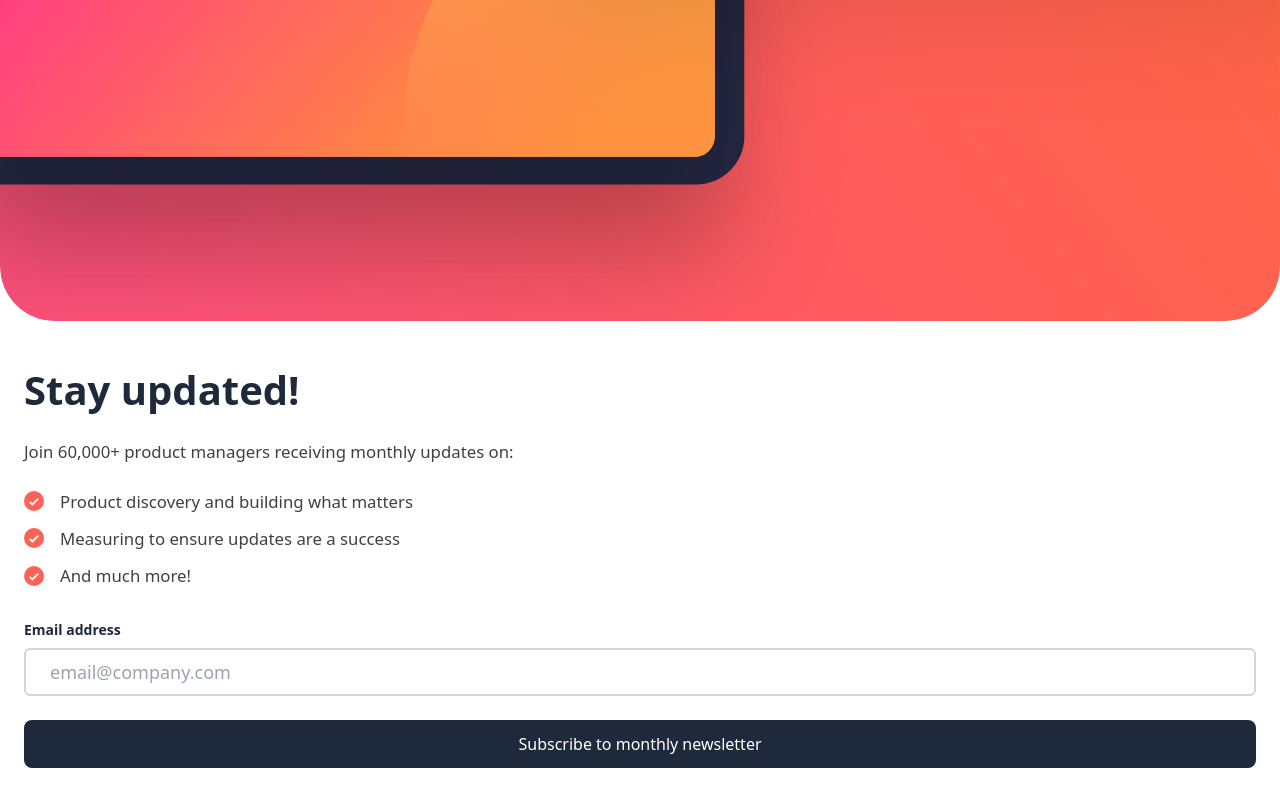
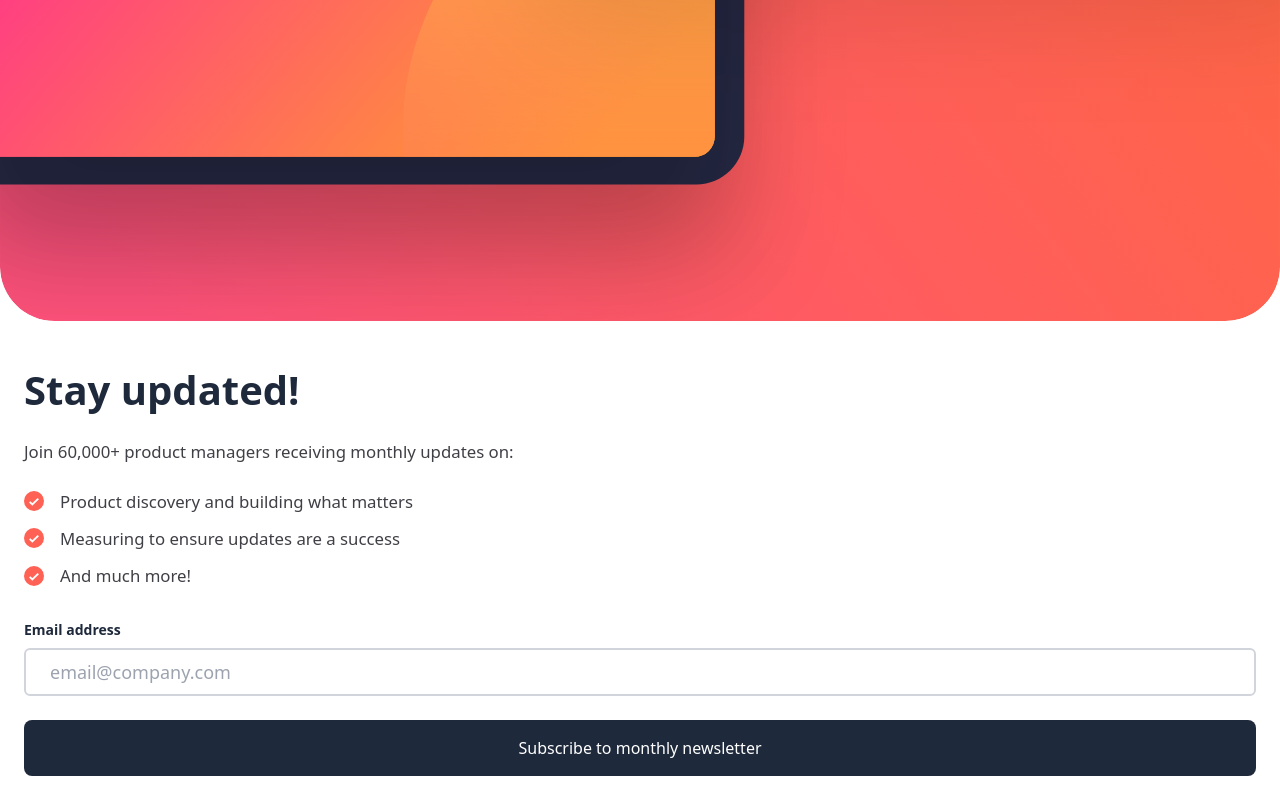
Before and after one commit to seesmof/Newsletter-Signup-Webapp, a React (Vite) app: page / in a window 1280 px wide. Shown: the part 648-1448 px from the top of the page. Built offline with nearby package versions, Linux system fonts and the light colour scheme.

Commit message:
🌿: Sunday, June 4, 2023 at 10:19:21 AM Eastern European Summer Time

```diff
--- a/src/components/Form.jsx
+++ b/src/components/Form.jsx
@@ -19,7 +19,7 @@ const Form = () => {
           />
           <button
             type="submit"
-            className="bg-slate-800 px-6 py-3 mt-6 font-medium text-white rounded-lg"
+            className="bg-slate-800 px-6 py-4 mt-6 font-medium text-white rounded-lg"
           >
             Subscribe to monthly newsletter
           </button>
```
